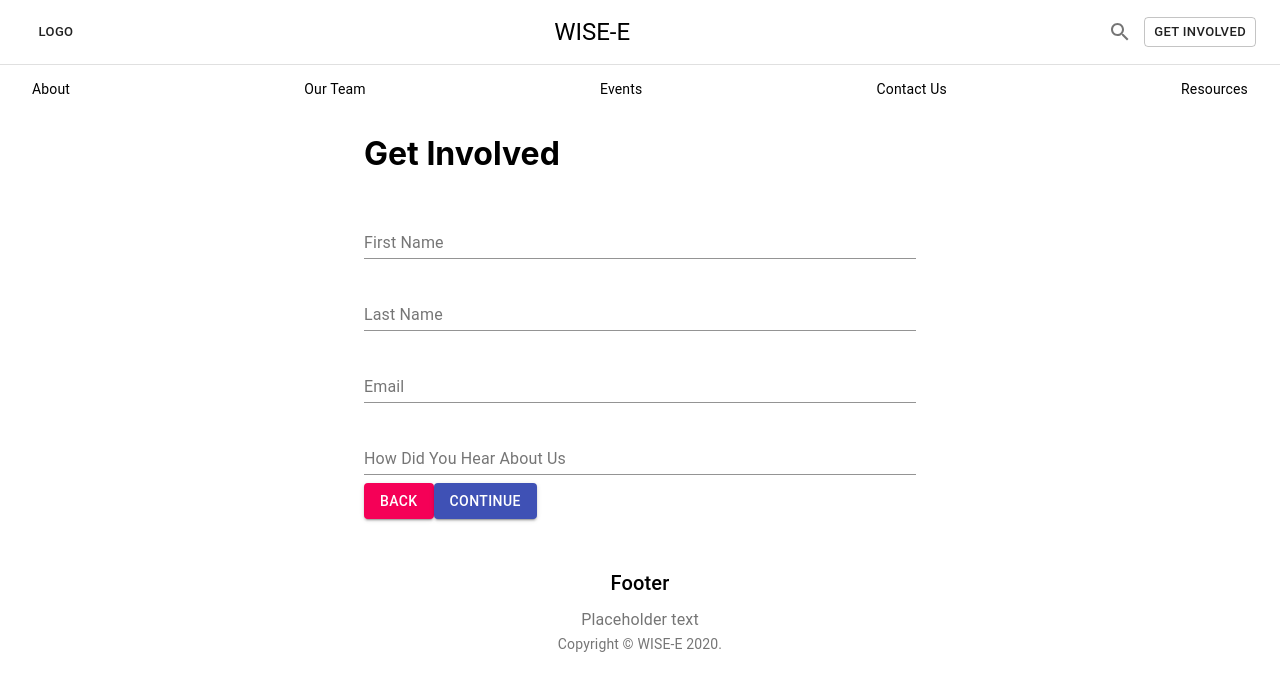
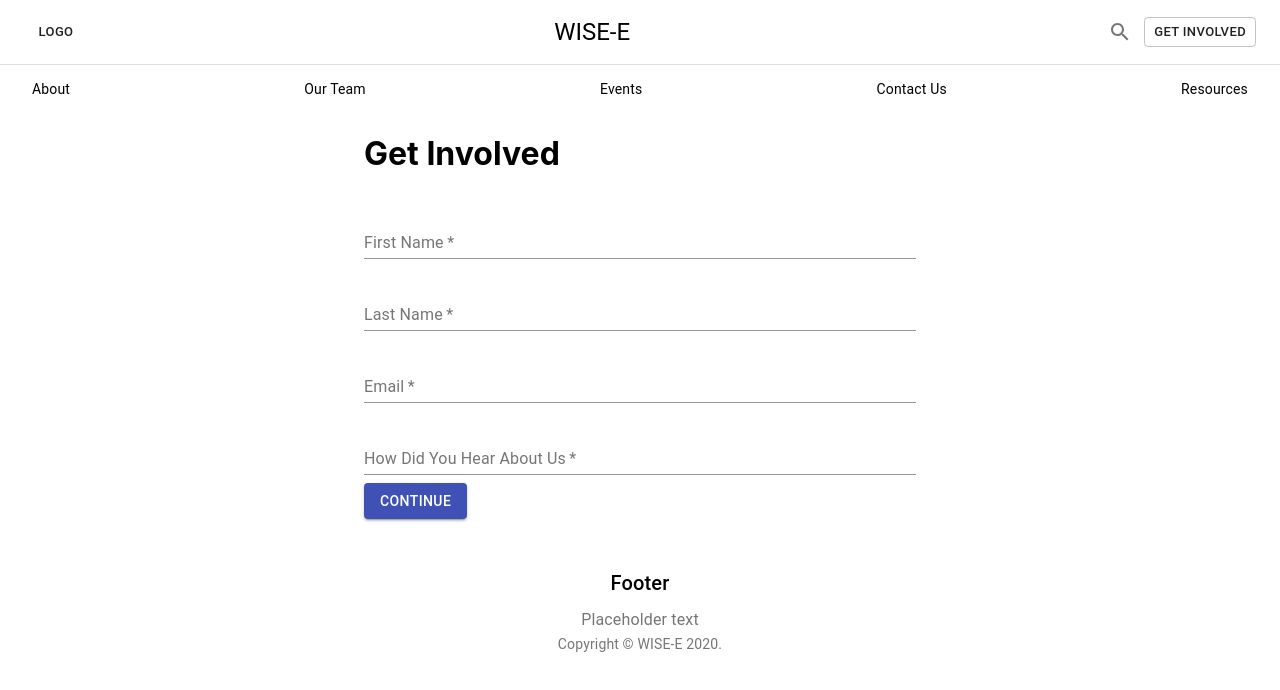
Before and after one commit to Hack4Impact-UMD/WISE-E, a React (Create React App) app: page /get-involved in a window 1280 px wide. Shown: the top 690 px of the page. Built offline with nearby package versions, Linux system fonts and the light colour scheme.

Commit message:
added required functionality on the form

```diff
--- a/src/components/GetInvolved/UserForm.js
+++ b/src/components/GetInvolved/UserForm.js
@@ -2,51 +2,66 @@ import React from 'react'
 import { TextField, Button } from '@material-ui/core';
 
 const UserForm = (props) => {
+
+  const handleContinue = (e) => {
+    e.preventDefault() // removes warnings
+    props.nextStep()
+  }
+
   return (
     <>
+      <form onSubmit={(e) => handleContinue(e)}>
         <TextField
           placeholder="Enter Your First Name"
+          required
+          type="text"
+          defaultValue={props.inputValues.firstName}
+          id="first-name-field"
           label="First Name"
           onChange={(e) => props.handleChange("firstName", e)}
           margin="normal"
           fullWidth
         />
-      <br />
         <TextField
           placeholder="Enter Your Last Name"
+          required
+          type="text"
+          defaultValue={props.inputValues.lastName}
+          id="last-name-field"
           label="Last Name"
           onChange={(e) => props.handleChange("lastName", e)}
           margin="normal"
           fullWidth
         />
-      <br />
         <TextField
           placeholder="Enter Your Email"
+          required
+          type="email"
+          defaultValue={props.inputValues.email}
+          id="email-field"
           label="Email"
           onChange={(e) => props.handleChange("email", e)}
           margin="normal"
           fullWidth
         />
-      <br />
         <TextField
           placeholder=""
+          required
+          type="text"
+          defaultValue={props.inputValues.hearAboutUs}
+          id="hear-about-us-field"
           label="How Did You Hear About Us"
           onChange={(e) => props.handleChange("hearAboutUs", e)}
           margin="normal"
           fullWidth
         />
-      <br />
-      <Button
-        color="secondary"
-        variant="contained"
-        onClick={() => props.prevStep()}
-      >Back</Button>
 
         <Button
           color="primary"
           variant="contained"
-        onClick={() => props.nextStep()}
+          type="submit"
         >Continue</Button>
+      </form>
     </>
   )
 }
--- a/src/components/GetInvolved/index.js
+++ b/src/components/GetInvolved/index.js
@@ -49,6 +49,7 @@ const GetInvolved = () => {
                         handleChange={(input, e) => handleChange(input, e)}
                         nextStep={() => nextStep()}
                         prevStep={() => prevStep()}
+                        inputValues={inputValues}
                     />
                 </Container>
             );
```
Also changed, not shown: src/components/GetInvolved/Confirm.js (line endings or trailing spaces). Lines whose indentation alone changed are shown as unchanged.
